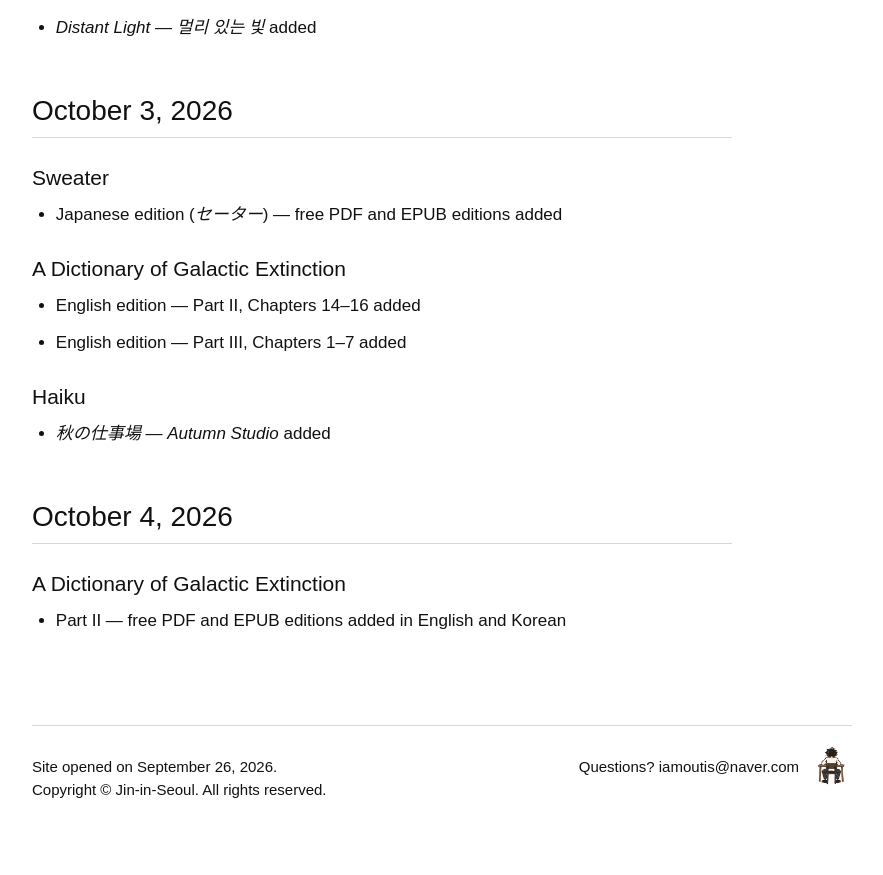
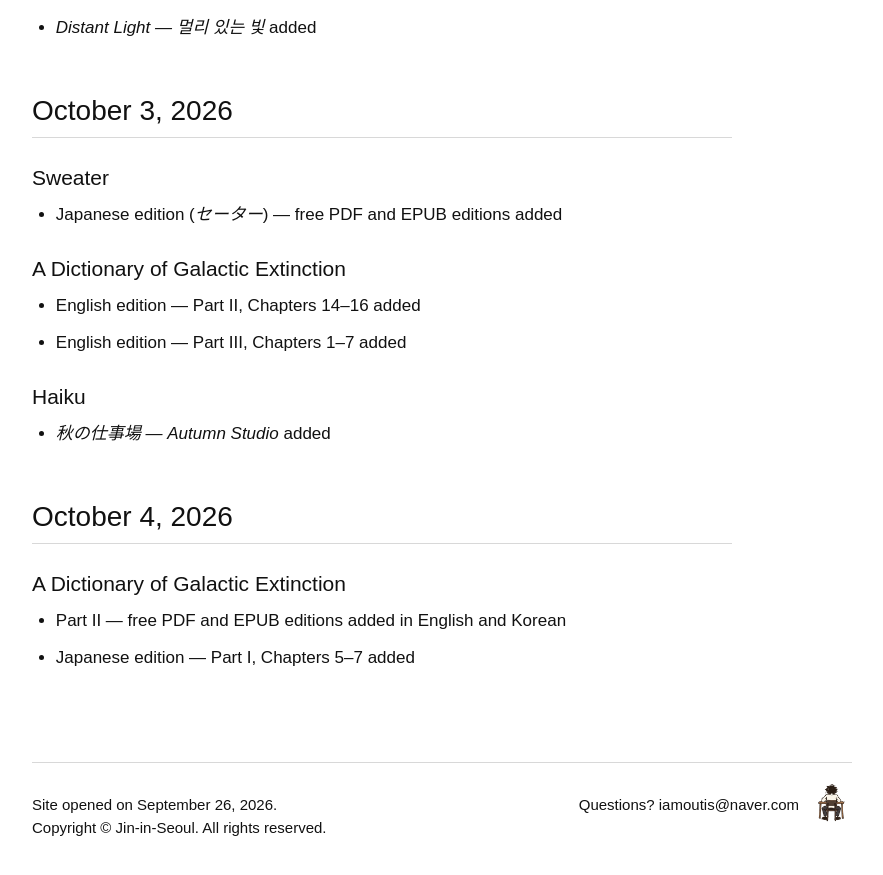
Before and after one commit to Jin-in-Seoul/Jin-in-Seoul, a Jekyll site: the page built from publication-log/index.html, in a window 1280 px wide and 900 px high, scrolled down 2988 px. Shown: the top 875 px of the window, without its empty margins (198-1081 px from the left). Built offline with Jekyll 4.4.1, drawn with Linux system fonts in a browser that asks for light colours.

Commit message:
Log Japanese Galactic Extinction chapters 5-7

```diff
--- a/publication-log/index.html
+++ b/publication-log/index.html
@@ -173,6 +173,7 @@
         <h3>A Dictionary of Galactic Extinction</h3>
         <ul>
           <li>Part II — free PDF and EPUB editions added in English and Korean</li>
+          <li>Japanese edition — Part I, Chapters 5–7 added</li>
         </ul>
       </section>
 
```
